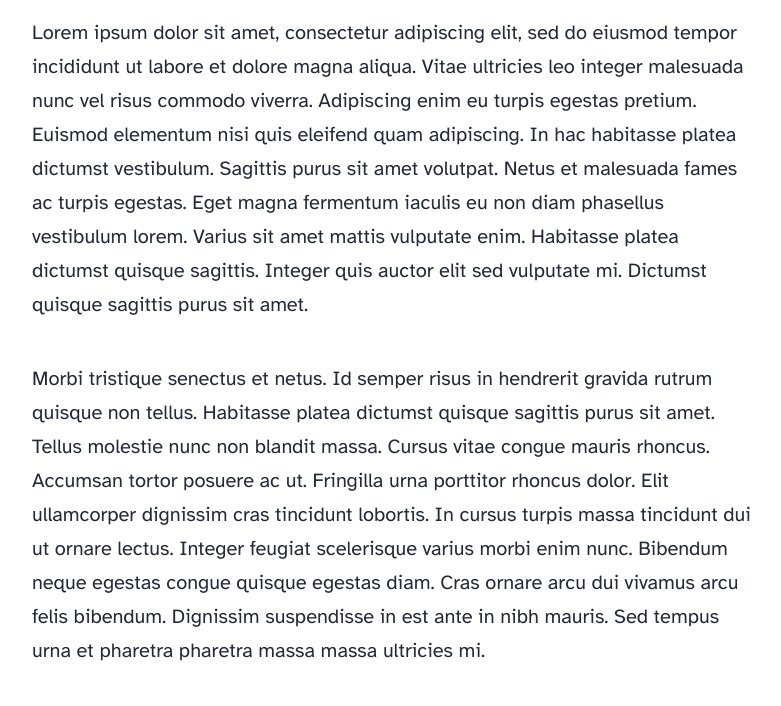
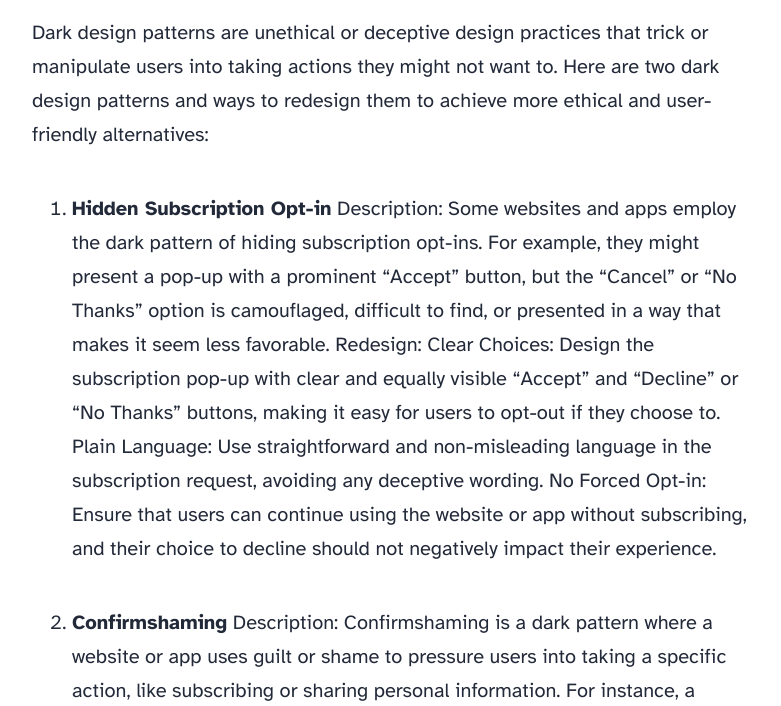
Before and after one commit to mgrignoli/mgrignoli.github.io, an Astro site: page /blog/lecture3 in a window 1280 px wide. Shown: the part 856-1562 px from the top of the page, without its empty margins (248-1029 px from the left). Built offline with nearby package versions, Linux system fonts and the light colour scheme; Astro itself is replaced by a stand-in of ours.

Commit message:
lecture3done

```diff
--- a/src/content/blog/lecture3.md
+++ b/src/content/blog/lecture3.md
@@ -1,16 +1,24 @@
 ---
-title: 'Lecture 3'
-description: 'Lorem ipsum dolor sit amet'
+title: 'HCI Lecture 3'
+description: 'LECTURE 3 : DARK DESIGN PATTERN'
 pubDate: 'Jul 15 2022'
 heroImage: '/blog-placeholder-2.jpg'
 ---
 
-Lorem ipsum dolor sit amet, consectetur adipiscing elit, sed do eiusmod tempor incididunt ut labore et dolore magna aliqua. Vitae ultricies leo integer malesuada nunc vel risus commodo viverra. Adipiscing enim eu turpis egestas pretium. Euismod elementum nisi quis eleifend quam adipiscing. In hac habitasse platea dictumst vestibulum. Sagittis purus sit amet volutpat. Netus et malesuada fames ac turpis egestas. Eget magna fermentum iaculis eu non diam phasellus vestibulum lorem. Varius sit amet mattis vulputate enim. Habitasse platea dictumst quisque sagittis. Integer quis auctor elit sed vulputate mi. Dictumst quisque sagittis purus sit amet.
+Dark design patterns are unethical or deceptive design practices that trick or manipulate users into taking actions they might not want to. Here are two dark design patterns and ways to redesign them to achieve more ethical and user-friendly alternatives:
 
-Morbi tristique senectus et netus. Id semper risus in hendrerit gravida rutrum quisque non tellus. Habitasse platea dictumst quisque sagittis purus sit amet. Tellus molestie nunc non blandit massa. Cursus vitae congue mauris rhoncus. Accumsan tortor posuere ac ut. Fringilla urna porttitor rhoncus dolor. Elit ullamcorper dignissim cras tincidunt lobortis. In cursus turpis massa tincidunt dui ut ornare lectus. Integer feugiat scelerisque varius morbi enim nunc. Bibendum neque egestas congue quisque egestas diam. Cras ornare arcu dui vivamus arcu felis bibendum. Dignissim suspendisse in est ante in nibh mauris. Sed tempus urna et pharetra pharetra massa massa ultricies mi.
+1. **Hidden Subscription Opt-in**
+Description: Some websites and apps employ the dark pattern of hiding subscription opt-ins. For example, they might present a pop-up with a prominent "Accept" button, but the "Cancel" or "No Thanks" option is camouflaged, difficult to find, or presented in a way that makes it seem less favorable.
+Redesign:
+Clear Choices: Design the subscription pop-up with clear and equally visible "Accept" and "Decline" or "No Thanks" buttons, making it easy for users to opt-out if they choose to.
+Plain Language: Use straightforward and non-misleading language in the subscription request, avoiding any deceptive wording.
+No Forced Opt-in: Ensure that users can continue using the website or app without subscribing, and their choice to decline should not negatively impact their experience.
 
-Mollis nunc sed id semper risus in. Convallis a cras semper auctor neque. Diam sit amet nisl suscipit. Lacus viverra vitae congue eu consequat ac felis donec. Egestas integer eget aliquet nibh praesent tristique magna sit amet. Eget magna fermentum iaculis eu non diam. In vitae turpis massa sed elementum. Tristique et egestas quis ipsum suspendisse ultrices. Eget lorem dolor sed viverra ipsum. Vel turpis nunc eget lorem dolor sed viverra. Posuere ac ut consequat semper viverra nam. Laoreet suspendisse interdum consectetur libero id faucibus. Diam phasellus vestibulum lorem sed risus ultricies tristique. Rhoncus dolor purus non enim praesent elementum facilisis. Ultrices tincidunt arcu non sodales neque. Tempus egestas sed sed risus pretium quam vulputate. Viverra suspendisse potenti nullam ac tortor vitae purus faucibus ornare. Fringilla urna porttitor rhoncus dolor purus non. Amet dictum sit amet justo donec enim.
+2. **Confirmshaming**
+Description: Confirmshaming is a dark pattern where a website or app uses guilt or shame to pressure users into taking a specific action, like subscribing or sharing personal information. For instance, a button might say, "No, I don't care about saving money" instead of a straightforward "No" or « Cancel."
+Redesign:
+Respectful Language: Use respectful and neutral lanDguage in dialog boxes or buttons, allowing users to make choices without feeling manipulated or judged.
+Transparent Options: Clearly label options such as "Yes" and "No" without introducing negative or judgmental phrases.
+Educational Messaging: Instead of using guilt, provide users with brief, informative messages about the benefits and consequences of their choices.
 
-Mattis ullamcorper velit sed ullamcorper morbi tincidunt. Tortor posuere ac ut consequat semper viverra. Tellus mauris a diam maecenas sed enim ut sem viverra. Venenatis urna cursus eget nunc scelerisque viverra mauris in. Arcu ac tortor dignissim convallis aenean et tortor at. Curabitur gravida arcu ac tortor dignissim convallis aenean et tortor. Egestas tellus rutrum tellus pellentesque eu. Fusce ut placerat orci nulla pellentesque dignissim enim sit amet. Ut enim blandit volutpat maecenas volutpat blandit aliquam etiam. Id donec ultrices tincidunt arcu. Id cursus metus aliquam eleifend mi.
-
-Tempus quam pellentesque nec nam aliquam sem. Risus at ultrices mi tempus imperdiet. Id porta nibh venenatis cras sed felis eget velit. Ipsum a arcu cursus vitae. Facilisis magna etiam tempor orci eu lobortis elementum. Tincidunt dui ut ornare lectus sit. Quisque non tellus orci ac. Blandit libero volutpat sed cras. Nec tincidunt praesent semper feugiat nibh sed pulvinar proin gravida. Egestas integer eget aliquet nibh praesent tristique magna.
+By implementing these redesign suggestions, websites and apps can shift away from dark design patterns and promote ethical and transparent user interactions. This helps build trust with users and encourages more authentic engagement rather than manipulation.
```
